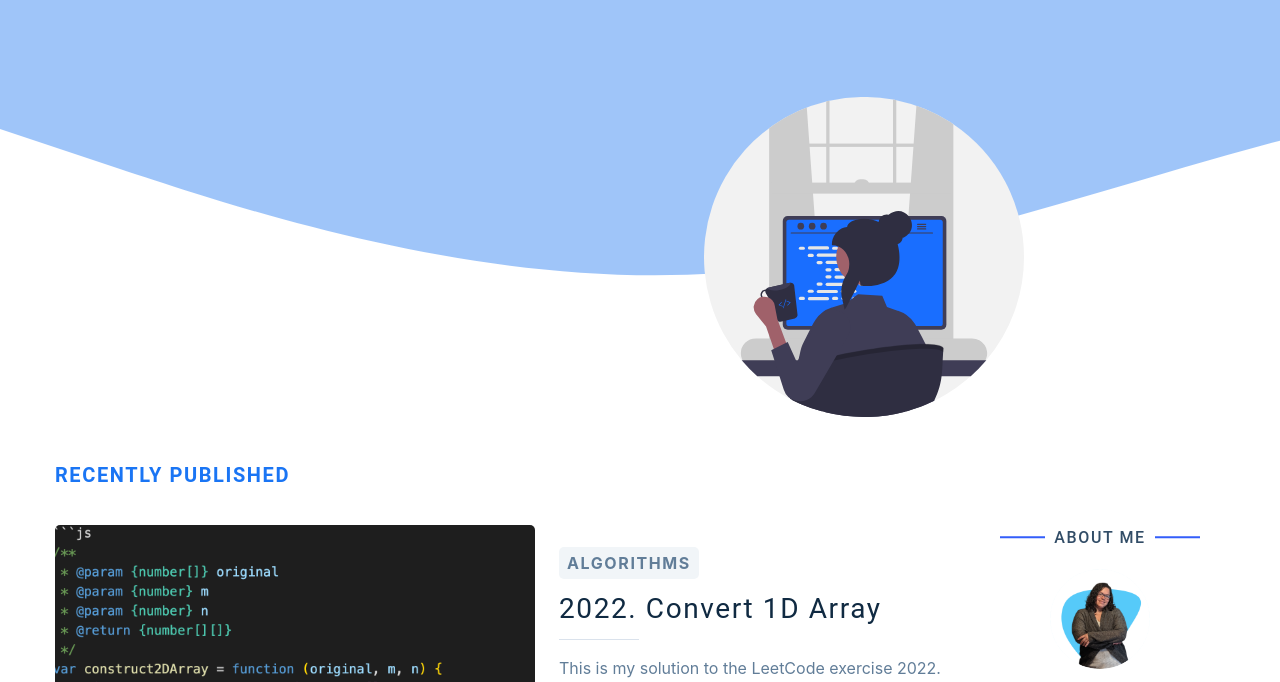
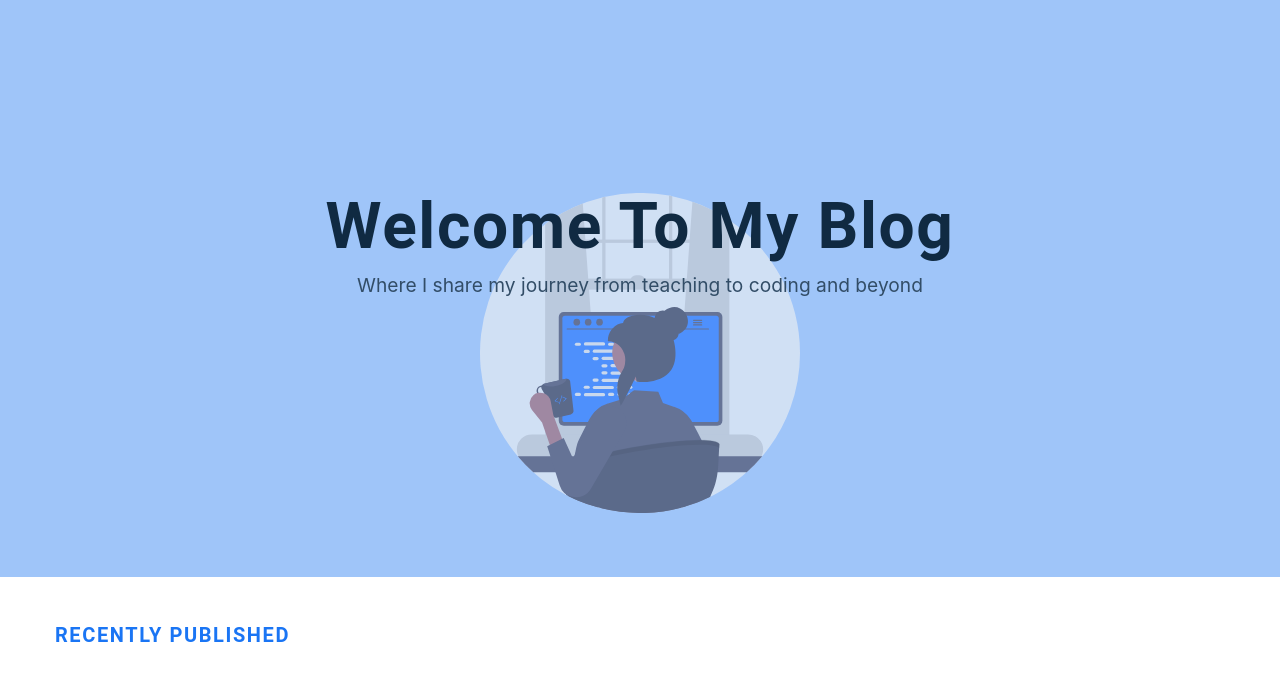
Before and after one commit to Cmmh1101/my-gatsby-mdx-blog, a Gatsby site: page / in a window 1280 px wide. Shown: the part 63-745 px from the top of the page. Built offline with nearby package versions, Linux system fonts and the light colour scheme; Gatsby itself is replaced by a stand-in of ours; some packages are replaced by stand-ins of ours.

Commit message:
change: hero

```diff
--- a/src/components/Hero.js
+++ b/src/components/Hero.js
@@ -4,6 +4,11 @@ import { StaticImage } from 'gatsby-plugin-image'
 const Hero = ({ showHeroImg }) => {
   return (
     <header className="hero">
+      <div className="header">
+        <h1>Welcome to my blog</h1>
+        <p>Where I share my journey from teaching to coding and beyond</p>
+      </div>
+
       {showHeroImg && (
         <StaticImage
           src="../assets/person2.svg"
--- a/src/css/main.css
+++ b/src/css/main.css
@@ -356,13 +356,25 @@ Hero
 */
 .hero {
   background: var(--clr-primary-10);
-  height: 18rem;
+  height: 40rem;
   position: relative;
   z-index: -1;
   margin-bottom: 3rem;
+  display: flex;
+  align-items: center;
+  justify-content: center;
+  flex-direction: column;
 }
 
-.hero::after {
+.header {
+  text-align: center;
+  z-index: 3;
+}
+.header p {
+  font-size: 1.2rem;
+}
+
+/* .hero::after {
   content: '';
   position: absolute;
   bottom: 0;
@@ -371,15 +383,28 @@ Hero
   width: 100%;
   background: url('../assets/wave1.svg');
   background-size: cover;
+} */
+/* .hero-person {
+  display: none !important;
+} */
+
+.hero-person {
+  width: 20rem;
+  height: 20rem;
+  display: block !important;
+  position: absolute;
+  /* top: 20%;
+  left: 45%; */
+  transform: translate(0%, 30%);
+  opacity: 0.6;
+  z-index: 1;
 }
-.hero-person {
-  display: none !important;
-}
+
 @media screen and (min-width: 1200px) {
-  .hero {
+  /* .hero {
     height: 40rem !important;
-  }
-  .hero-person {
+  } */
+  /* .hero-person {
     width: 20rem;
     height: 20rem;
     display: block !important;
@@ -388,25 +413,25 @@ Hero
     left: 60%;
     transform: translate(-20%, 20%);
     z-index: 4;
-  }
+  } */
 }
 
 @media screen and (min-width: 800px) {
-  .hero {
+  /* .hero {
     height: 30rem !important;
-  }
-  .hero-person {
+  } */
+  /* .hero-person {
     width: 20rem;
     height: 20rem;
     display: block !important;
-    position: absolute;
+    /* position: absolute;
     top: 20%;
     left: 60%;
     transform: translate(-20%, 20%);
-    z-index: 4;
-  }
+    z-index: 1;
+  } */
 
-  .hero::after {
+  /* .hero::after {
     content: '';
     position: absolute;
     bottom: 0;
@@ -415,7 +440,7 @@ Hero
     width: 100%;
     background: url('../assets/wave1.svg');
     background-size: cover;
-  }
+  } */
 }
 
 .small-hero {
```
